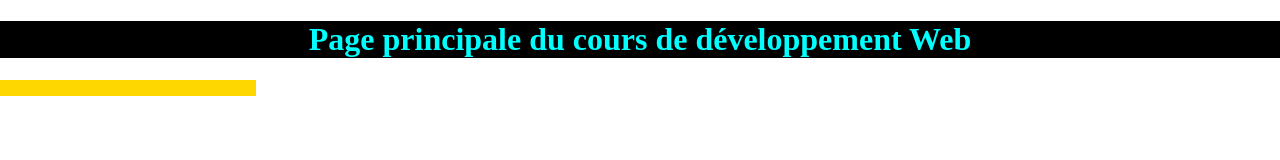
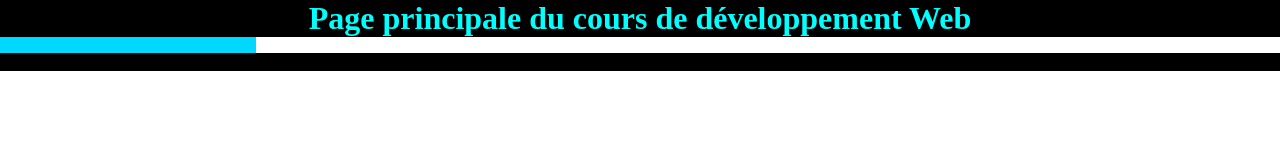
Before and after one commit to NathanMonn/dev_web_ensea, a plain HTML site: page page.html in a window 1280 px wide. Drawn offline with Linux system fonts and the light colour scheme.

Commit message:
modified:   page.html 	modified:   style.css

```diff
--- a/page.html
+++ b/page.html
@@ -11,6 +11,9 @@
 			<p> </p>
 		</div>
 		<div class="page"></div>
+		<footer>
+			<p>test</p>
+		</footer>
 		<script src="indexe.js"></script>
 	</body>
 </html>
--- a/style.css
+++ b/style.css
@@ -1,21 +1,29 @@
-h1{
-	text-align: center;
-	color: aqua;
-}
 body{
 	margin: 0px;
+	height: max-content;
 }
 header{
 	margin: 0px;
 	height: 10%;
 	background-color: black;
 }
+h1{
+	text-align: center;
+	color: aqua;
+	margin: 0px;
+}
 .navigation{
-	background-color: gold;
+	background-color: rgb(0, 217, 255);
 	float: left;
 	width: 20%;
+	height: 80%;
 }
 .page{
 	float: left;
 	width: 80%;
 }
+footer{
+	height: 10%;
+	background-color: black;
+	margin-bottom: 0px;
+}
```
